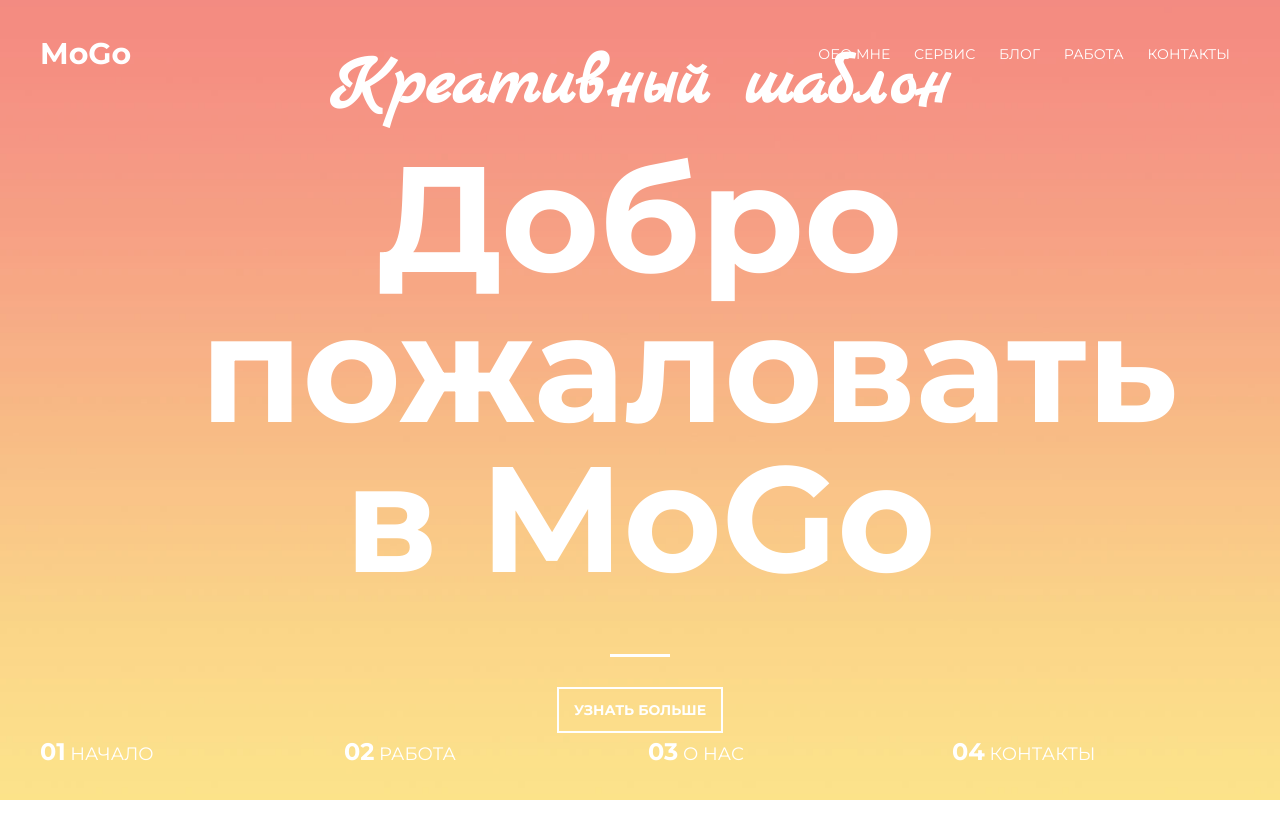
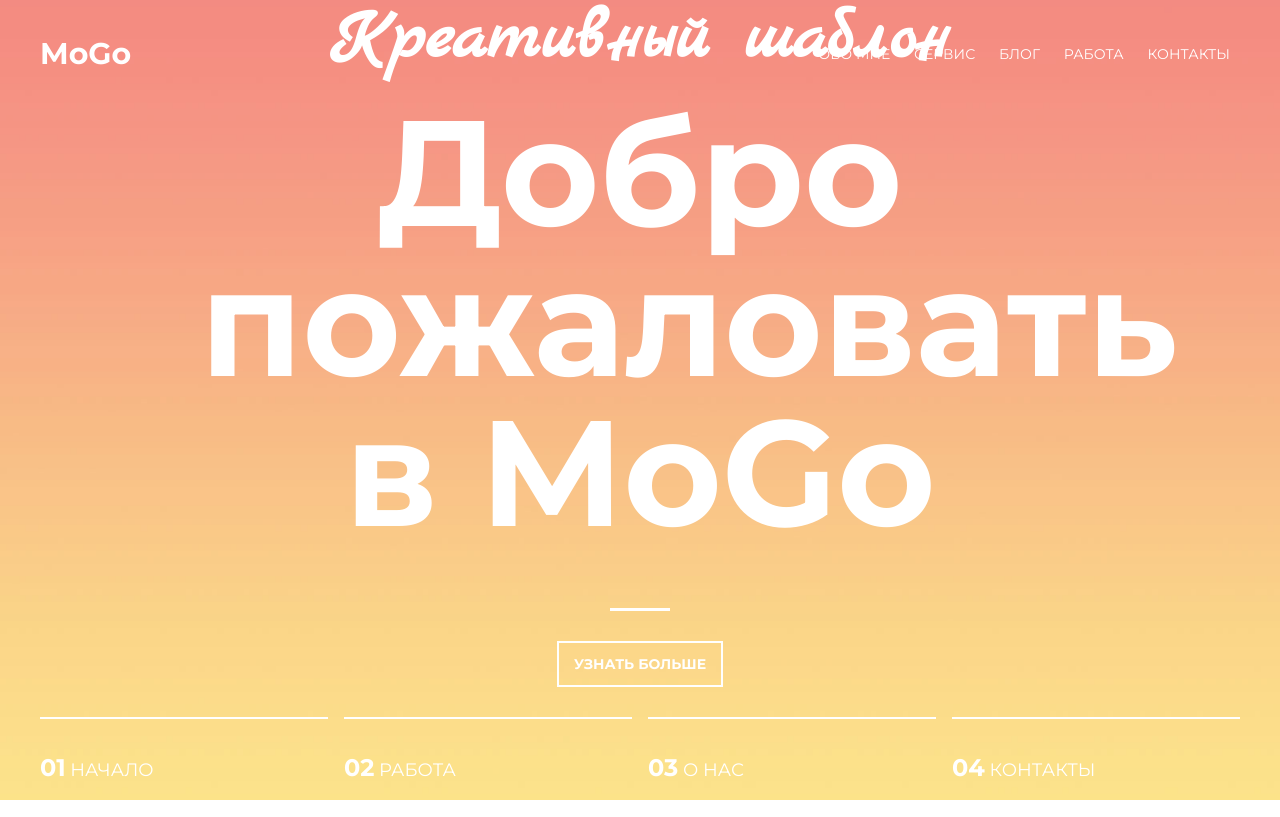
Before and after one commit to Fteush/Mogo, a plain HTML site: page index.html in a window 1280 px wide. Drawn offline with Linux system fonts and the light colour scheme.

Commit message:
01_04_2021_Mogo

```diff
--- a/css/style.css
+++ b/css/style.css
@@ -168,10 +168,14 @@ h1, h2, h3, h4, h5, h6 {
 .slider {
     display: flex;
     justify-content: space-between;
+    margin-top: 30px;
 }
 
 .slider_item {
     width: 24%;
+
+    padding: 30px 0;
+    border-top: 2px solid #fff;
     font-size: 18px;
     color:#fff;
     text-transform: uppercase;
```
